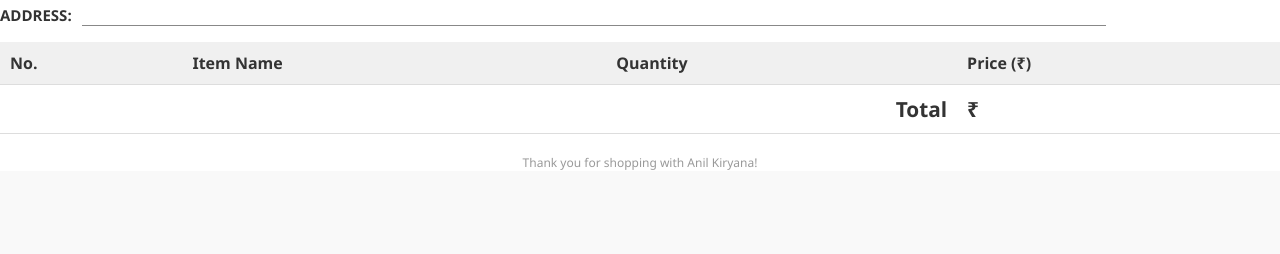
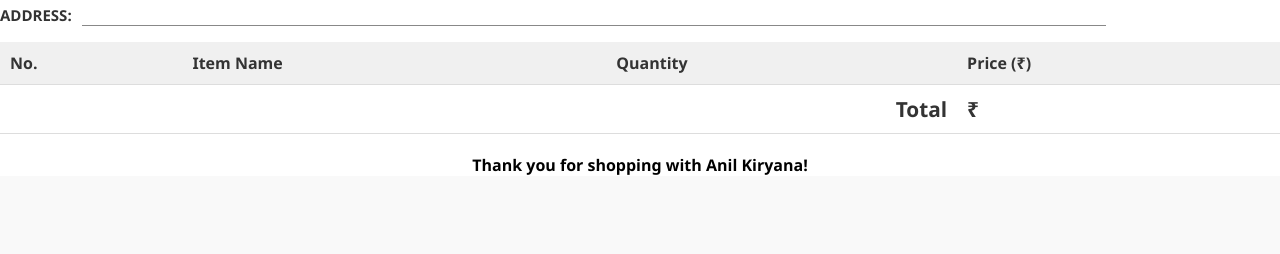
Before and after one commit to AkashKhatrii/SmartBillAgent, a Flask app: template templates/AnilKiryanaReceipt.html in a window 1280 px wide. Shown: the part 287-541 px from the top of the page. Run offline with Flask 3, Linux system fonts and the light colour scheme; the template is opened without the code that fills it, so the values that code supplies are empty.

Commit message:
Update footer css

```diff
--- a/templates/AnilKiryanaReceipt.html
+++ b/templates/AnilKiryanaReceipt.html
@@ -23,7 +23,7 @@
       th, td { padding: 10px; text-align: left; border-bottom: 1px solid #ddd; }
       td {font-size: 1.3rem;}
       th { background-color: #f0f0f0; }
-      .footer { text-align: center; font-size: 12px; color: #999; margin-top: 20px; }
+      .footer { text-align: center; font-size: 16px; color: #999; margin-top: 20px; font-weight: 600; color: black; }
       .devanagari { font-family: 'Noto Sans Devanagari', sans-serif; font-size: 95%; }
     </style>
   </head>
```
